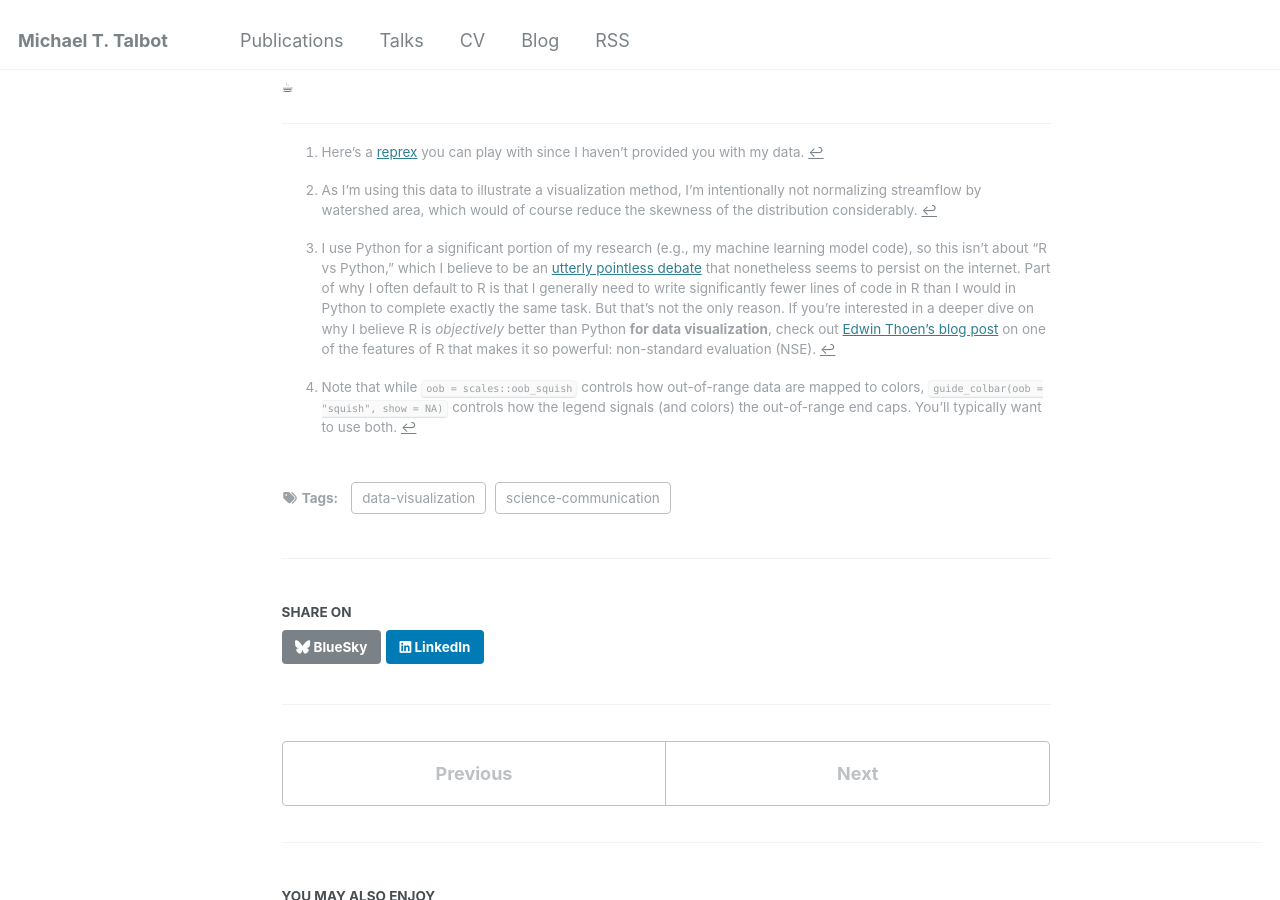
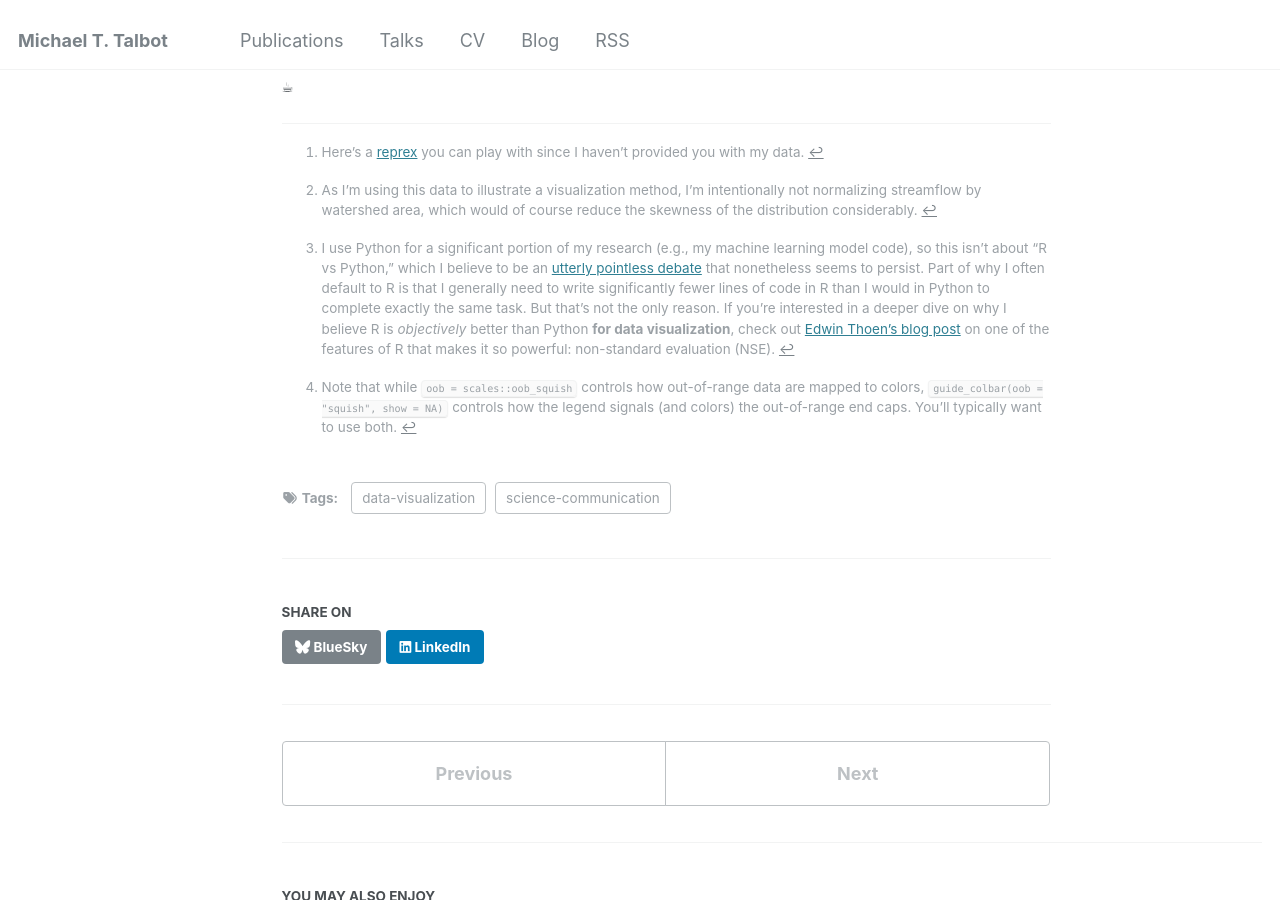
Before and after one commit to realmiketalbot/realmiketalbot.github.io, a Jekyll site: the page built from _posts/2026-01-21-out-of-bounds-on-purpose-legendry.md, in a window 1280 px wide and 900 px high, scrolled down 5563 px. Built offline with Jekyll 4.4.1, drawn with Linux system fonts in a browser that asks for light colours; emoji names are drawn with the system emoji font; comment, search, counter and statistics services are not loaded.

Commit message:
Minor revision

```diff
--- a/_posts/2026-01-21-out-of-bounds-on-purpose-legendry.md
+++ b/_posts/2026-01-21-out-of-bounds-on-purpose-legendry.md
@@ -144,5 +144,5 @@
 
 [^1]: Here's a <a href="https://gist.github.com/realmiketalbot/0bd0af38c5b0f74c0d1fe16f895fe80d" target="_blank">reprex</a> you can play with since I haven't provided you with my data.
 [^2]: As I'm using this data to illustrate a visualization method, I'm intentionally not normalizing streamflow by watershed area, which would of course reduce the skewness of the distribution considerably.
-[^3]: I use Python for a significant portion of my research (e.g., my machine learning model code), so this isn't about "R vs Python," which I believe to be an <a href="https://nonstandarddev.com/posts/r-vs-python/" target="_blank">utterly pointless debate</a> that nonetheless seems to persist on the internet. Part of why I often default to R is that I generally need to write significantly fewer lines of code in R than I would in Python to complete exactly the same task. But that's not the only reason. If you're interested in a deeper dive on why I believe R is _objectively_ better than Python **for data visualization**, check out <a href="https://edwinth.github.io/blog/nse/" target="_blank">Edwin Thoen's blog post</a> on one of the features of R that makes it so powerful: non-standard evaluation (NSE).
+[^3]: I use Python for a significant portion of my research (e.g., my machine learning model code), so this isn't about "R vs Python," which I believe to be an <a href="https://nonstandarddev.com/posts/r-vs-python/" target="_blank">utterly pointless debate</a> that nonetheless seems to persist. Part of why I often default to R is that I generally need to write significantly fewer lines of code in R than I would in Python to complete exactly the same task. But that's not the only reason. If you're interested in a deeper dive on why I believe R is _objectively_ better than Python **for data visualization**, check out <a href="https://edwinth.github.io/blog/nse/" target="_blank">Edwin Thoen's blog post</a> on one of the features of R that makes it so powerful: non-standard evaluation (NSE).
 [^4]: Note that while `oob = scales::oob_squish` controls how out-of-range data are mapped to colors, `guide_colbar(oob = "squish", show = NA)` controls how the legend signals (and colors) the out-of-range end caps. You'll typically want to use both.
```
